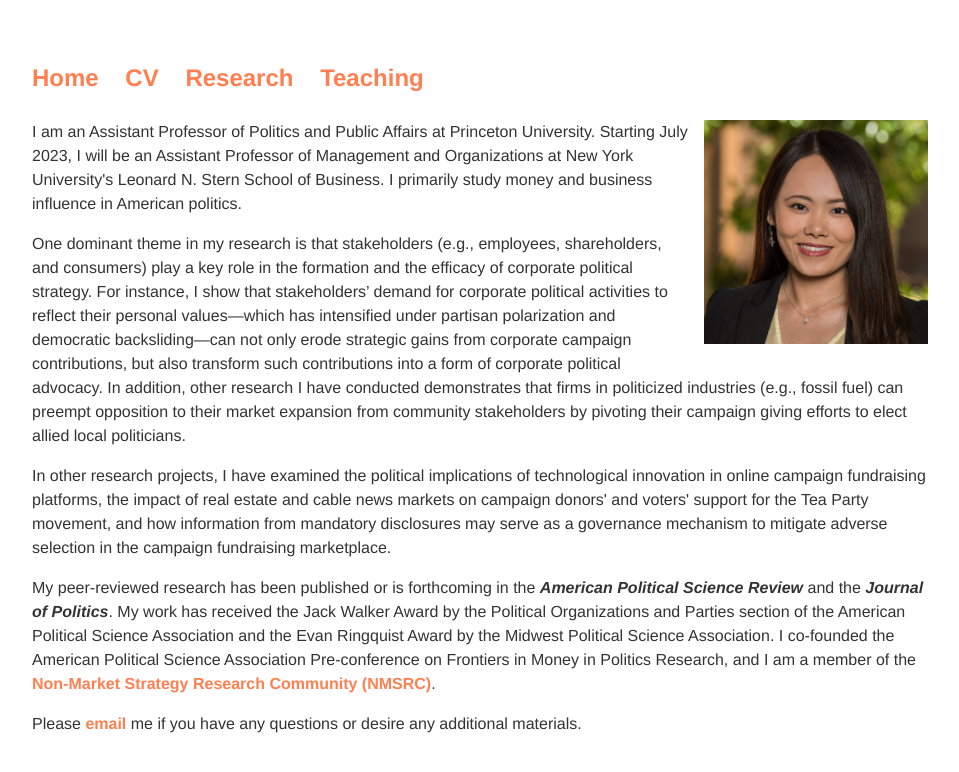
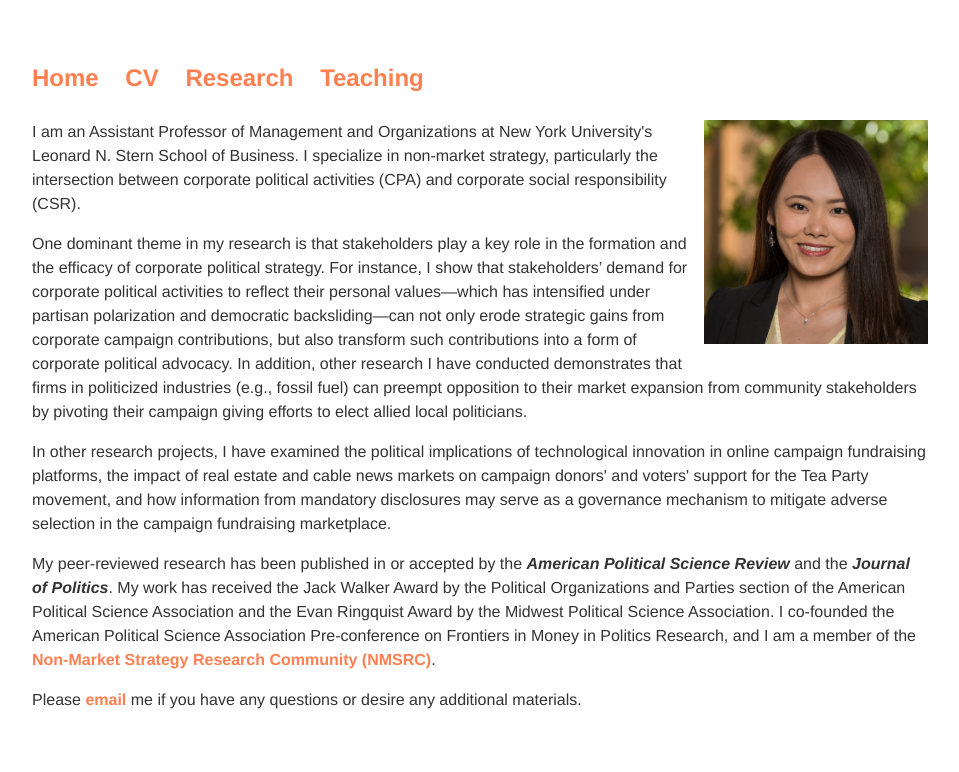
Before and after one commit to zhaoliresearch/zhaoliresearch.github.io, a Jekyll site: the page built from index.html, in a window 1280 px wide. Shown: the top 772 px of the page, without its empty margins (160-1119 px from the left). Built offline with Jekyll 4.4.1, drawn with Linux system fonts in a browser that asks for light colours.

Commit message:
Update index.html

```diff
--- a/index.html
+++ b/index.html
@@ -7,13 +7,13 @@ title: Zhao Li, Ph.D.
 
 <div class="blurb">
 
-	<p><img src="headshot/Zhao Li_headshot.jpg" alt="Headshot" style="width:25%;height:25%;margin-left:15px;margin-bottom:15px;float:right;">I am an Assistant Professor of Politics and Public Affairs at Princeton University. Starting July 2023, I will be an Assistant Professor of Management and Organizations at New York University's Leonard N. Stern School of Business. I primarily study money and business influence in American politics.</p>
+	<p><img src="headshot/Zhao Li_headshot.jpg" alt="Headshot" style="width:25%;height:25%;margin-left:15px;margin-bottom:15px;float:right;">I am an Assistant Professor of Management and Organizations at New York University's Leonard N. Stern School of Business. I specialize in non-market strategy, particularly the intersection between corporate political activities (CPA) and corporate social responsibility (CSR).</p>
 
-	<p>One dominant theme in my research is that stakeholders (e.g., employees, shareholders, and consumers) play a key role in the formation and the efficacy of corporate political strategy. For instance, I show that stakeholders’ demand for corporate political activities to reflect their personal values—which has intensified under partisan polarization and democratic backsliding—can not only erode strategic gains from corporate campaign contributions, but also transform such contributions into a form of corporate political advocacy. In addition, other research I have conducted demonstrates that firms in politicized industries (e.g., fossil fuel) can preempt opposition to their market expansion from community stakeholders by pivoting their campaign giving efforts to elect allied local politicians.</p>
+	<p>One dominant theme in my research is that stakeholders play a key role in the formation and the efficacy of corporate political strategy. For instance, I show that stakeholders’ demand for corporate political activities to reflect their personal values—which has intensified under partisan polarization and democratic backsliding—can not only erode strategic gains from corporate campaign contributions, but also transform such contributions into a form of corporate political advocacy. In addition, other research I have conducted demonstrates that firms in politicized industries (e.g., fossil fuel) can preempt opposition to their market expansion from community stakeholders by pivoting their campaign giving efforts to elect allied local politicians.</p>
 
 	<p>In other research projects, I have examined the political implications of technological innovation in online campaign fundraising platforms, the impact of real estate and cable news markets on campaign donors' and voters' support for the Tea Party movement, and how information from mandatory disclosures may serve as a governance mechanism to mitigate adverse selection in the campaign fundraising marketplace.</p>
 
-	<p>My peer-reviewed research has been published or is forthcoming in the <b><i>American Political Science Review</i></b> and the <b><i>Journal of Politics</i></b>. My work has received the Jack Walker Award by the Political Organizations and Parties section of the American Political Science Association and the Evan Ringquist Award by the Midwest Political Science Association. I co-founded the American Political Science Association Pre-conference on Frontiers in Money in Politics Research, and I am a member of the <a href="http://www.nmsrc.net/members">Non-Market Strategy Research Community (NMSRC)</a>.</p>
+	<p>My peer-reviewed research has been published in or accepted by the <b><i>American Political Science Review</i></b> and the <b><i>Journal of Politics</i></b>. My work has received the Jack Walker Award by the Political Organizations and Parties section of the American Political Science Association and the Evan Ringquist Award by the Midwest Political Science Association. I co-founded the American Political Science Association Pre-conference on Frontiers in Money in Politics Research, and I am a member of the <a href="http://www.nmsrc.net/members">Non-Market Strategy Research Community (NMSRC)</a>.</p>
 
 	<p>Please <a href="mailto:zhaoliresearch@gmail.com">email</a> me if you have any questions or desire any additional materials.</p>
 </div><!-- /.blurb -->
```
